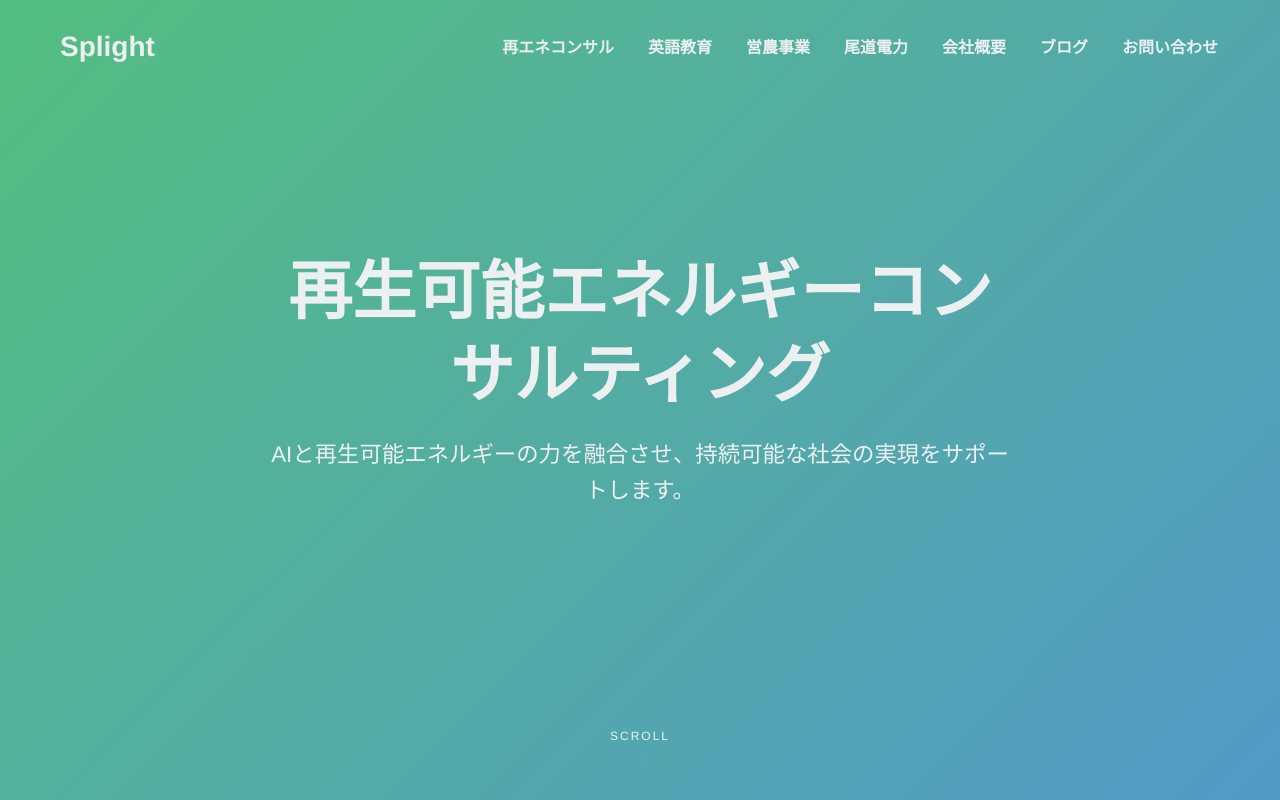
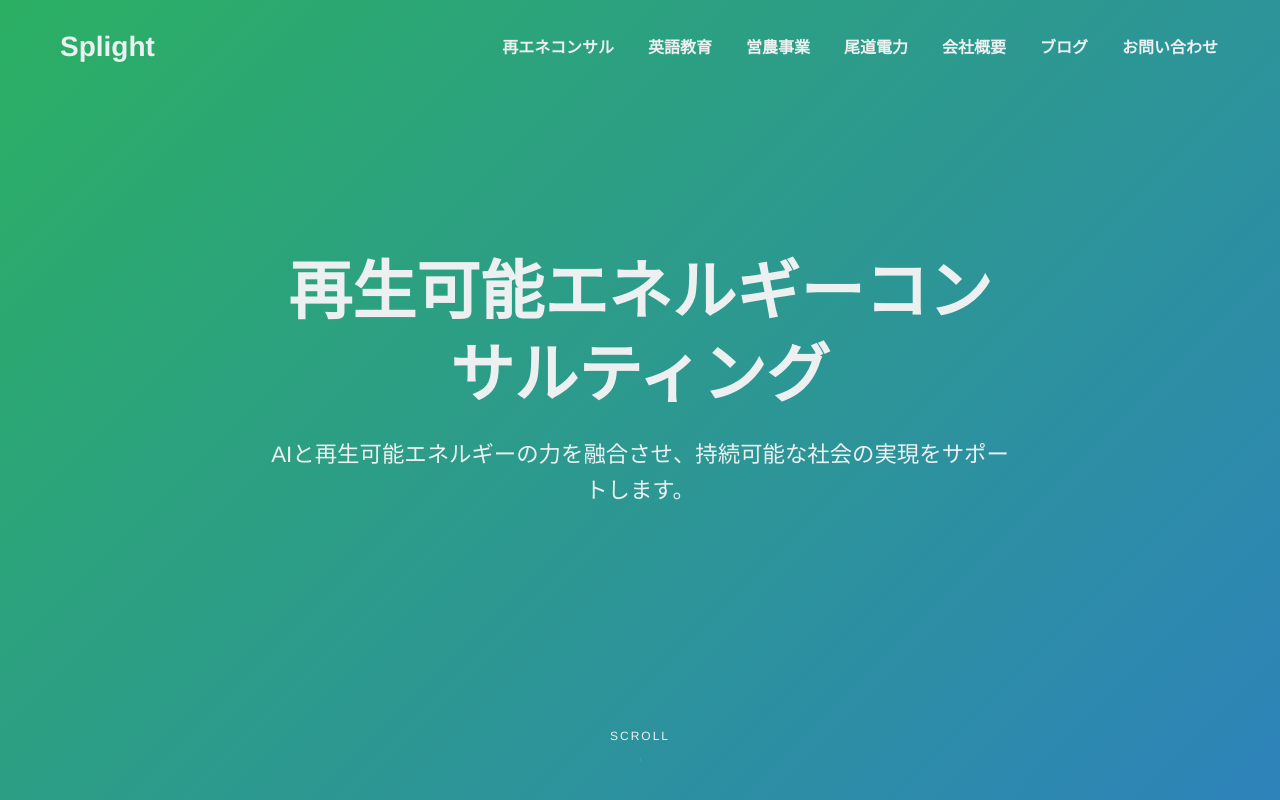
Before and after one commit to Cultivate-hara/sample, a plain HTML site: page renewable.html in a window 1280 px wide. Shown: the top 800 px of the page. Drawn offline with nearby package versions, Linux system fonts and the light colour scheme.

Commit message:
Update styles.css

```diff
--- a/css/styles.css
+++ b/css/styles.css
@@ -511,6 +511,11 @@ header.scrolled .hamburger span {
     height: 200px;
     bottom: 20%;
     left: -50px;
+}
+.renewable-hero {
+    background: linear-gradient(135deg, rgba(39, 174, 96, 0.9), rgba(41, 128, 185, 0.9)), url('/api/placeholder/1920/1080');
+    background-size: cover;
+    background-position: center;
 }
 
 /* 英語教育事業 */
```
